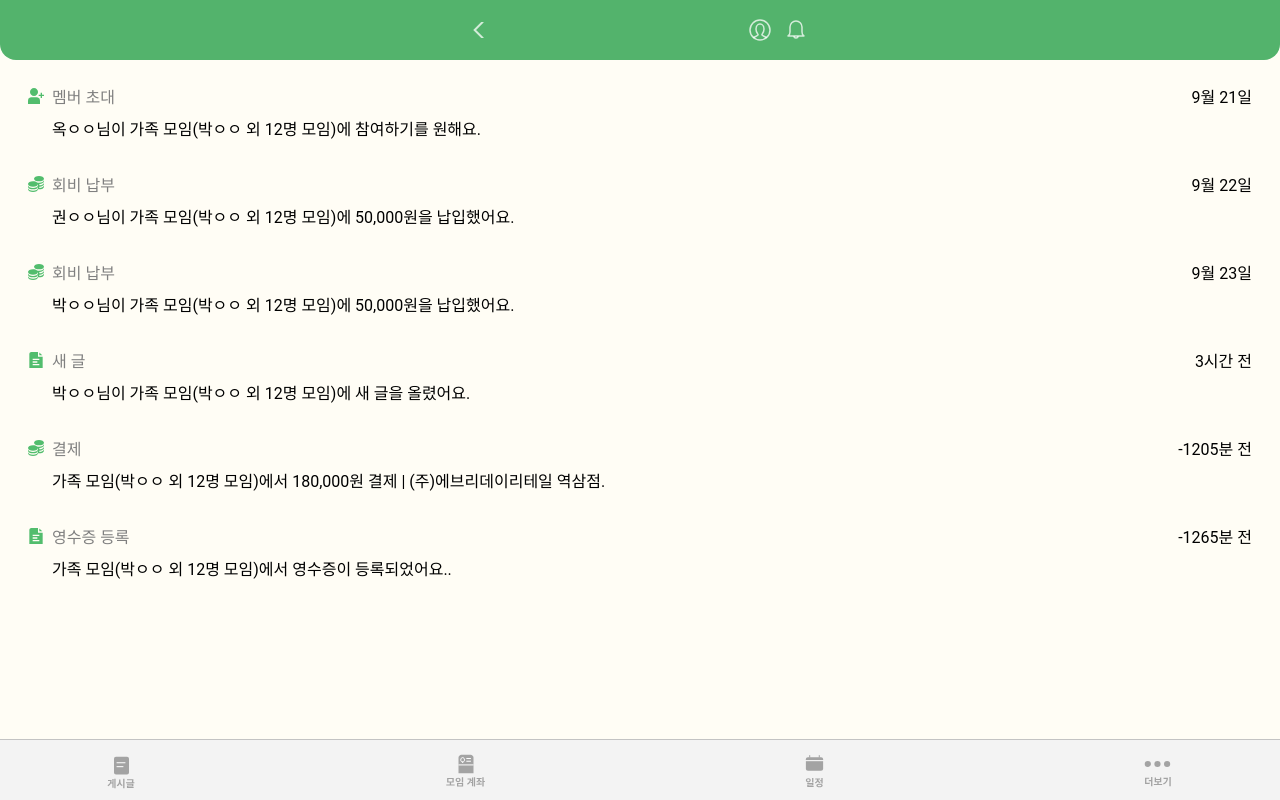
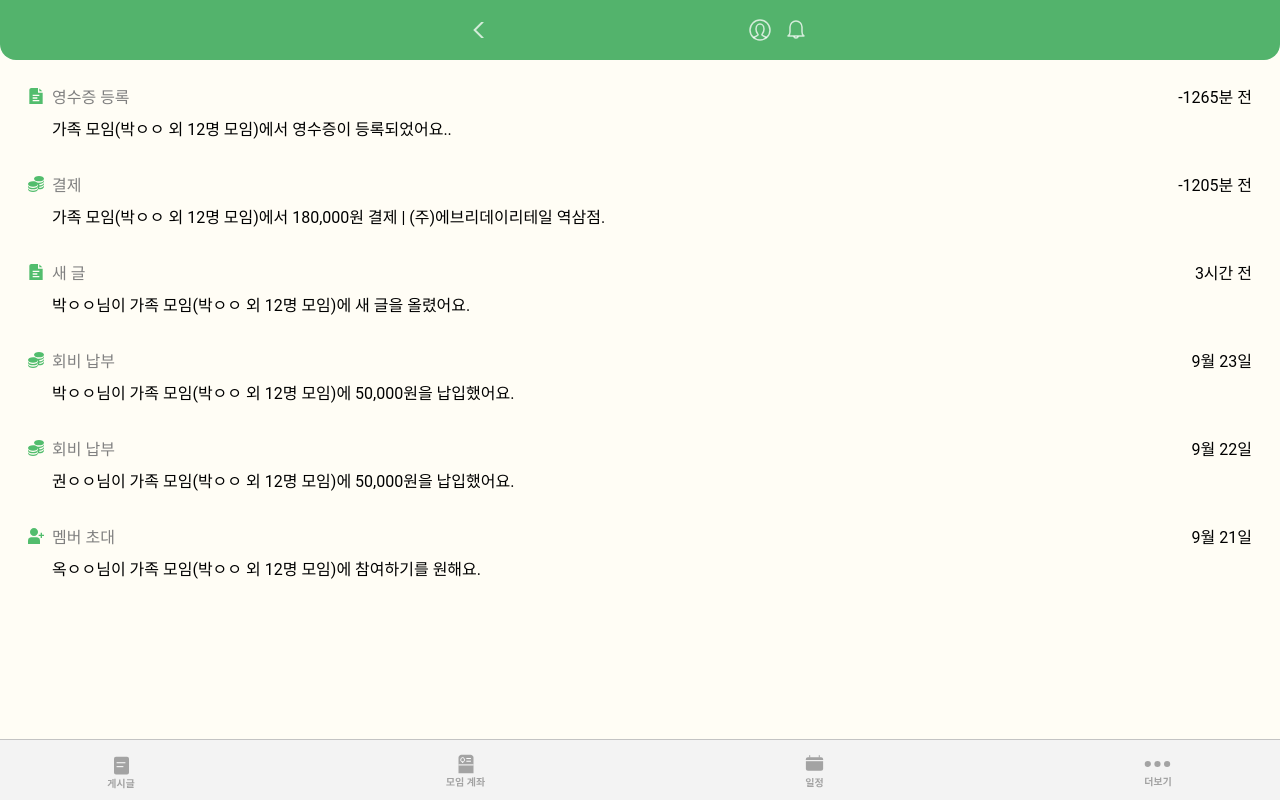
Before and after one commit to JJOK97/more-more, a React (Vite) app in the folder frontend/: page /notice in a window 1280 px wide. Built offline with nearby package versions, Linux system fonts and the light colour scheme; a web font is replaced by a local one.

Commit message:
feat: separate NoticeItem into component (S11P21A605-485)

```diff
--- a/frontend/src/pages/notification/Notice.jsx
+++ b/frontend/src/pages/notification/Notice.jsx
@@ -1,29 +1,7 @@
 import React from 'react';
 import data from './data.json';
 import './Notice.css';
-import invite from '/notice/invite1.svg';
-import money from '/notice/money1.svg';
-import docu from '/notice/docu1.svg';
-
-const formatDate = (dateString) => {
-	const noticeDate = new Date(dateString);
-	const now = new Date();
-	const diffInMs = now - noticeDate; // 현재 시간과 공지 시간 차이 (ms)
-	const diffInHours = diffInMs / (1000 * 60 * 60); // 시간 차이로 변환
-	const diffInMinutes = diffInMs / (1000 * 60); // 분 차이로 변환
-
-	if (diffInHours < 1) {
-		const minutesAgo = Math.floor(diffInMinutes);
-		return `${minutesAgo}분 전`;
-	} else if (diffInHours < 24) {
-		const hoursAgo = Math.floor(diffInHours);
-		return `${hoursAgo}시간 전`;
-	} else {
-		const month = noticeDate.getMonth() + 1; // 0-indexed
-		const day = noticeDate.getDate();
-		return `${month}월 ${day}일`;
-	}
-};
+import NoticeItem from './NoticeItem'; // NoticeItem을 가져옵니다.
 
 const Notice = () => {
 	const datas = data.notice;
@@ -32,30 +10,12 @@ const Notice = () => {
 		<div className="notice-container">
 			<div className="notice-list">
 				{datas
-					? datas.map((data) => (
-							<div key={data.id} className={`notice-item`}>
-								<div className="notice-header">
-									<div className="notice-header-left">
-										<img
-											className="notice-icon"
-											src={
-												data.type === '멤버 초대'
-													? invite
-													: data.type === '회비 납부' || data.type === '결제'
-													? money
-													: data.type === '새 글' || data.type === '영수증 등록'
-													? docu
-													: ''
-											}
-											alt="icon"
-										/>
-										<div className="notice-type">{data.type}</div>
-									</div>
-									<div className="notice-date">{formatDate(data.date)}</div>
-								</div>
-								<div className="notice-item-content">{data.content}</div>
-							</div>
-					  ))
+					? datas
+							.slice() // 배열을 복사한 후
+							.reverse() // 역순으로 정렬
+							.map((data) => (
+								<NoticeItem key={data.id} data={data} /> // NoticeItem 컴포넌트 사용
+							))
 					: ''}
 			</div>
 		</div>
--- /dev/null
+++ b/frontend/src/pages/notification/NoticeItem.jsx
@@ -0,0 +1,53 @@
+import React from 'react';
+import invite from '/notice/invite1.svg';
+import money from '/notice/money1.svg';
+import docu from '/notice/docu1.svg';
+
+const formatDate = (dateString) => {
+	const noticeDate = new Date(dateString);
+	const now = new Date();
+	const diffInMs = now - noticeDate;
+	const diffInHours = diffInMs / (1000 * 60 * 60);
+	const diffInMinutes = diffInMs / (1000 * 60);
+
+	if (diffInHours < 1) {
+		return `${Math.floor(diffInMinutes)}분 전`;
+	} else if (diffInHours < 24) {
+		return `${Math.floor(diffInHours)}시간 전`;
+	} else {
+		const month = noticeDate.getMonth() + 1;
+		const day = noticeDate.getDate();
+		return `${month}월 ${day}일`;
+	}
+};
+
+const NoticeItem = ({ data }) => {
+	const { type, date, content } = data;
+
+	return (
+		<div className="notice-item">
+			<div className="notice-header">
+				<div className="notice-header-left">
+					<img
+						className="notice-icon"
+						src={
+							type === '멤버 초대'
+								? invite
+								: type === '회비 납부' || type === '결제'
+								? money
+								: type === '새 글' || type === '영수증 등록'
+								? docu
+								: ''
+						}
+						alt="icon"
+					/>
+					<div className="notice-type">{type}</div>
+				</div>
+				<div className="notice-date">{formatDate(date)}</div>
+			</div>
+			<div className="notice-item-content">{content}</div>
+		</div>
+	);
+};
+
+export default NoticeItem;
```
